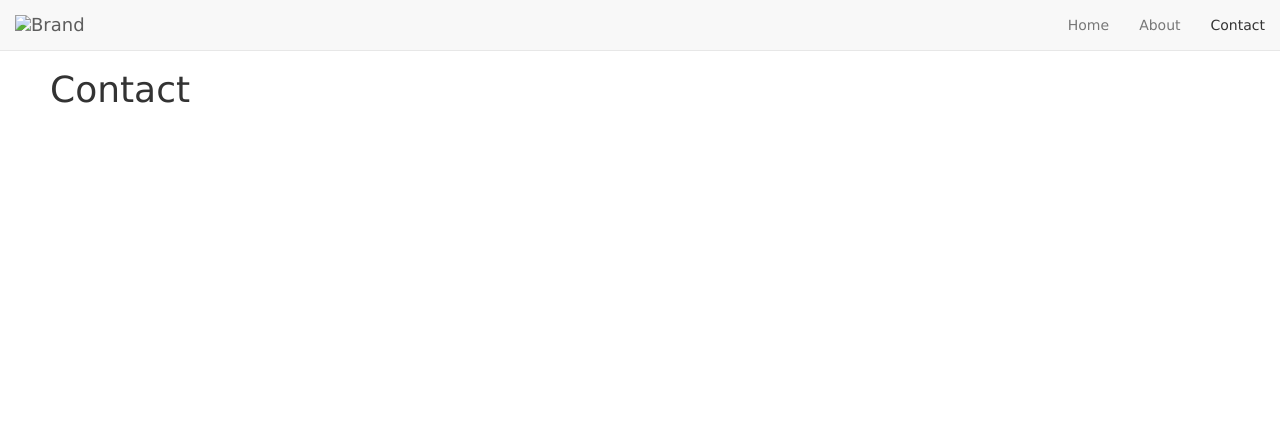
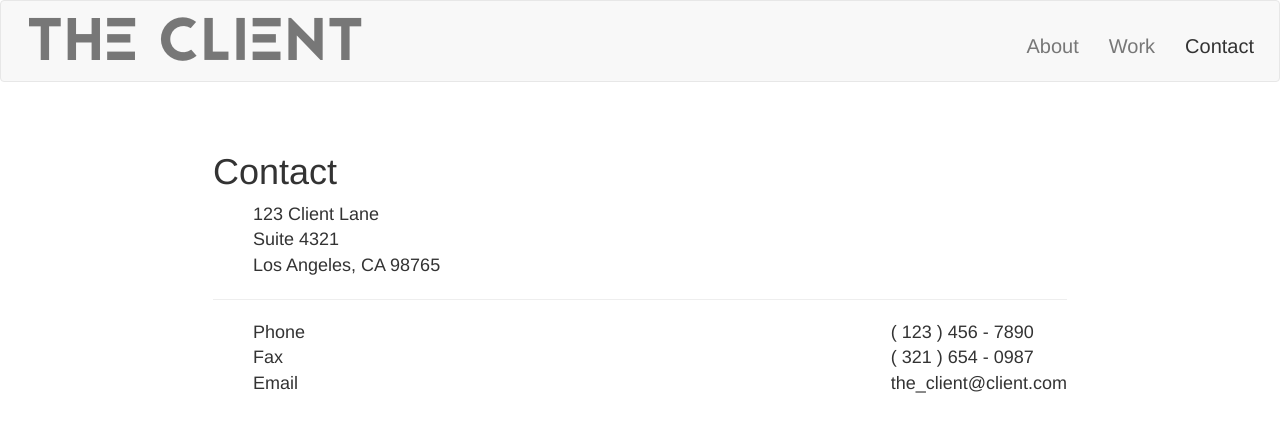
Before and after one commit to JYC422/tritan_client, a plain HTML site: page index.html at #!/about in a window 1280 px wide. Both pictures are taken after a click on the link "Contact". Drawn offline with nearby package versions, Linux system fonts and the light colour scheme; some packages are replaced by stand-ins of ours.

Commit message:
begun adding filler content with basic css for about, work, and contact pages

```diff
--- a/css/main.css
+++ b/css/main.css
@@ -1,13 +1,41 @@
-*,
-html,
-body {
-  box-sizing: border-box;
-  font-family: "Lucida Grande", Helvetica, Arial, sans-serif;
+@font-face {
+  font-family: jaapokki;
+  src: url(jaapokki.otf);
 }
 
-body {
-  font-size: 14px;
-  padding: 50px;
+main {
+  padding: 30px;
 }
 
-a { color: #00B7FF; }
+.navbar-brand {
+  font-family: jaapokki;
+  font-size: 60px;
+  color: black;
+}
+
+.navbar {
+  font-size: 20px;
+  padding: 20px 10px 10px 10px;
+}
+
+#about-content,
+#work-content,
+#contact-content {
+  font-size: 18px;
+  margin: 0 15%;
+}
+
+#contact-address,
+#work-list {
+  list-style: none;
+}
+
+#contact-left {
+  float: left;
+  list-style: none;
+}
+
+#contact-right {
+  float: right;
+  list-style: none;
+}
--- a/index.html
+++ b/index.html
@@ -15,16 +15,14 @@
 </head>
 <body>
 
-  <nav class="navbar navbar-default navbar-fixed-top">
+  <nav class="navbar navbar-default">
     <div class="container-fluid">
       <div class="navbar-header">
-        <a class="navbar-brand" ui-sref="home">
-          <img alt="Brand" src="">
-        </a>
+        <a class="navbar-brand" ui-sref="home">THE CLIENT</a>
       </div>
       <ul class="nav navbar-nav navbar-right">
-        <li><a ui-sref="home">Home</a></li>
         <li><a ui-sref="about">About</a></li>
+        <li><a ui-sref="work">Work</a></li>
         <li><a ui-sref="contact">Contact</a></li>
       </ul>
     </div>
--- a/js/about.html
+++ b/js/about.html
@@ -1 +1,9 @@
-<h1>About</h1>
+<div id="about-content">
+
+  <h1>About</h1>
+
+  <p>Lorem ipsum dolor sit amet, consectetur adipisicing elit. Unde rerum, natus totam vitae adipisci quod nam nostrum facere facilis beatae in nisi vero qui expedita? Aperiam, ex repellendus id commodi. Lorem ipsum dolor sit amet, consectetur adipisicing elit. Quisquam non molestiae doloribus, accusamus impedit. Delectus, beatae quae quibusdam officiis, deleniti, quam optio cupiditate quasi nostrum tenetur distinctio saepe nobis vitae.</p>
+  <p>Lorem ipsum dolor sit amet, consectetur adipisicing elit. Unde rerum, natus totam vitae adipisci quod nam nostrum facere facilis beatae in nisi vero qui expedita? Aperiam, ex repellendus id commodi. Lorem ipsum dolor sit amet, consectetur adipisicing elit. Quisquam non molestiae doloribus, accusamus impedit. Delectus, beatae quae quibusdam officiis, deleniti, quam optio cupiditate quasi nostrum tenetur distinctio saepe nobis vitae.</p>
+  <p>Lorem ipsum dolor sit amet, consectetur adipisicing elit. Unde rerum, natus totam vitae adipisci quod nam nostrum facere facilis beatae in nisi vero qui expedita? Aperiam, ex repellendus id commodi. Lorem ipsum dolor sit amet, consectetur adipisicing elit. Quisquam non molestiae doloribus, accusamus impedit. Delectus, beatae quae quibusdam officiis, deleniti, quam optio cupiditate quasi nostrum tenetur distinctio saepe nobis vitae.</p>
+
+</div>
--- a/js/contact.html
+++ b/js/contact.html
@@ -1 +1,26 @@
-<h1>Contact</h1>
+<div id="contact-content">
+
+  <h1>Contact</h1>
+
+  <ul id="contact-address">
+    <li>123 Client Lane</li>
+    <li>Suite 4321</li>
+    <li>Los Angeles, CA 98765</li>
+  </ul>
+
+  <hr>
+
+  <div>
+    <ul id="contact-left">
+      <li>Phone</li>
+      <li>Fax</li>
+      <li>Email</li>
+    </ul>
+    <ul id="contact-right">
+      <li>( 123 ) 456 - 7890</li>
+      <li>( 321 ) 654 - 0987</li>
+      <li>the_client@client.com</li>
+    </ul>
+  </div>
+
+</div>
--- a/js/tritan_client.routes.js
+++ b/js/tritan_client.routes.js
@@ -18,6 +18,10 @@
         url: "/about",
         templateUrl: "js/about.html"
       })
+      .state("work", {
+        url: "/work",
+        templateUrl: "js/work.html"
+      })
       .state("contact", {
         url: "/contact",
         templateUrl: "js/contact.html"
```
Also changed, not shown: js/work.html (added, +24 -0 lines), css/jaapokki.otf (added), 1 other file.
